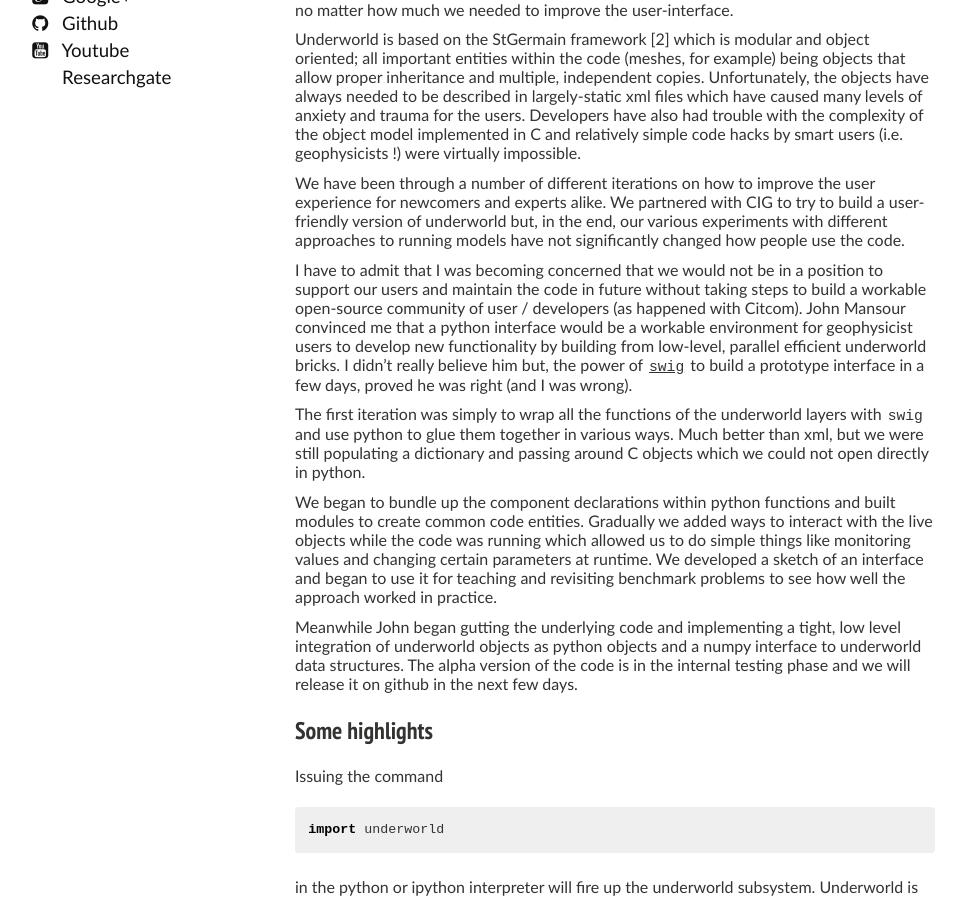
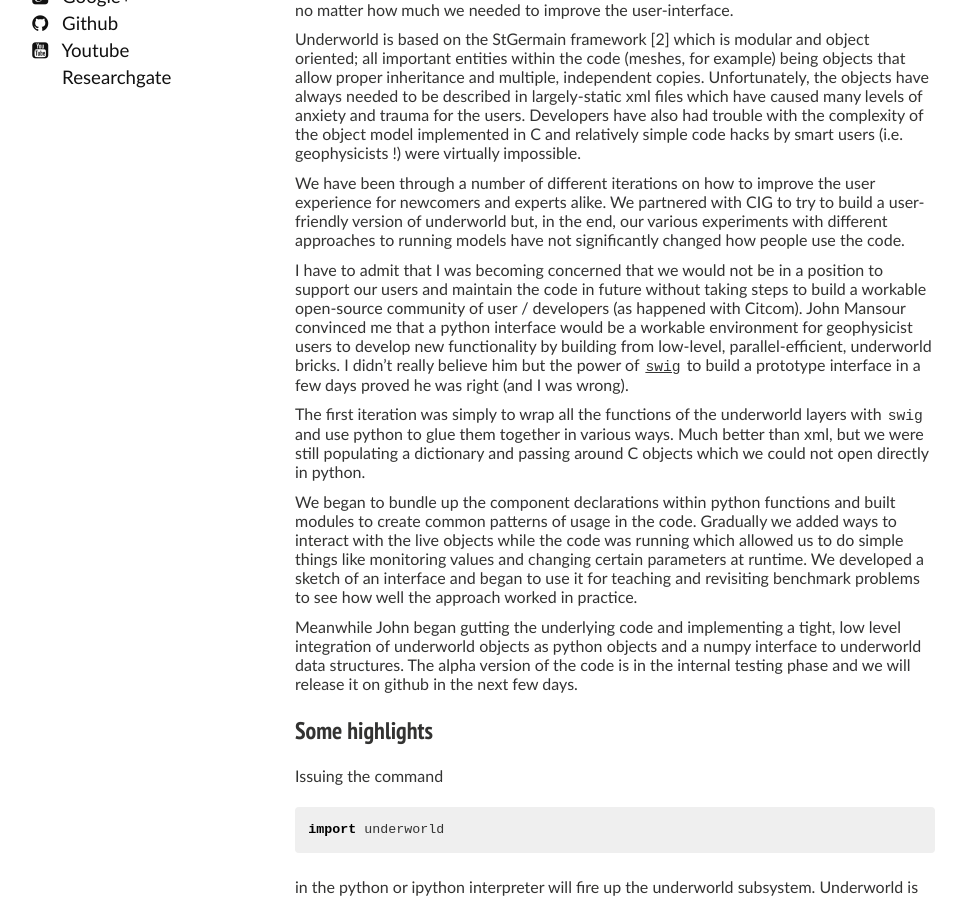
Before and after one commit to lmoresi/lmoresi.github.io, a Jekyll site: the page built from _posts/2015-08-11-underworld-2.md, in a window 1280 px wide and 900 px high, scrolled down 1474 px. Shown: the whole window, without its empty margins (25-991 px from the left). Built offline with Jekyll 4.4.1, drawn with Linux system fonts in a browser that asks for light colours; nearby versions of some CDN libraries; comment, search, counter and statistics services are not loaded.

Commit message:
Minor bugs in uw2 text

```diff
--- a/_posts/2015-08-11-underworld-2.md
+++ b/_posts/2015-08-11-underworld-2.md
@@ -21,11 +21,11 @@ Underworld is based on the StGermain framework [2] which is modular and object o
 
 We have been through a number of different iterations on how to improve the user experience for newcomers and experts alike. We partnered with CIG to try to build a user-friendly version of underworld but, in the end, our various experiments with different approaches to running models have not significantly changed how people use the code.
 
-I have to admit that I was becoming concerned that we would not be in a position to support our users and maintain the code in future without taking steps to build a workable open-source community of user / developers (as happened with Citcom). John Mansour convinced me that a python interface would be a workable environment for geophysicist users to develop new functionality by building from low-level, parallel efficient underworld bricks. I didn’t really believe him but, the power of [`swig`](www.swig.org) to build a prototype interface in a few days, proved he was right (and I was wrong).
+I have to admit that I was becoming concerned that we would not be in a position to support our users and maintain the code in future without taking steps to build a workable open-source community of user / developers (as happened with Citcom). John Mansour convinced me that a python interface would be a workable environment for geophysicist users to develop new functionality by building from low-level, parallel-efficient, underworld bricks. I didn’t really believe him but the power of [`swig`](www.swig.org) to build a prototype interface in a few days proved he was right (and I was wrong).
 
 The first iteration was simply to wrap all the functions of the underworld layers with `swig` and use python to glue them together in various ways. Much better than xml, but we were still populating a dictionary and passing around C objects which we could not open directly in python.
 
-We began to bundle up the component declarations within python functions and built modules to create common code entities. Gradually we added ways to interact with the live objects while the code was running which allowed us to do simple things like monitoring values and changing certain parameters at runtime. We developed a sketch of an interface and began to use it for teaching and revisiting benchmark problems to see how well the approach worked in practice.
+We began to bundle up the component declarations within python functions and built modules to create common patterns of usage in the code. Gradually we added ways to interact with the live objects while the code was running which allowed us to do simple things like monitoring values and changing certain parameters at runtime. We developed a sketch of an interface and began to use it for teaching and revisiting benchmark problems to see how well the approach worked in practice.
 
 Meanwhile John began gutting the underlying code and implementing a tight, low level integration of underworld objects as python objects and a numpy interface to underworld data structures. The alpha version of the code is in the internal testing phase and we will release it on github in the next few days.
 
```
